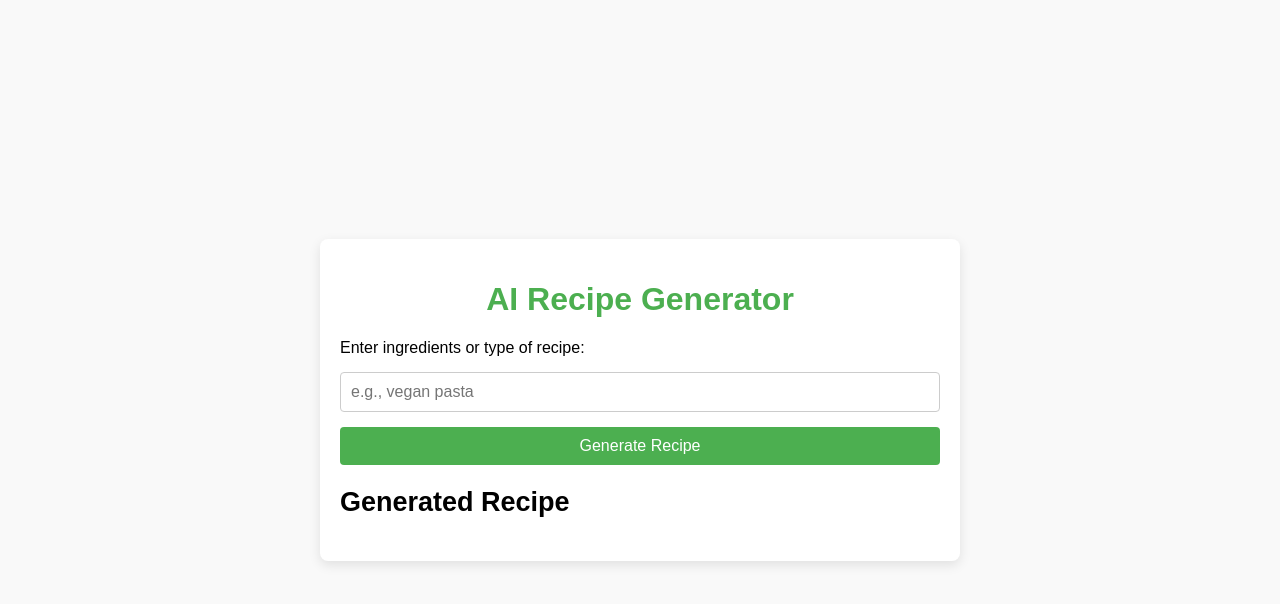
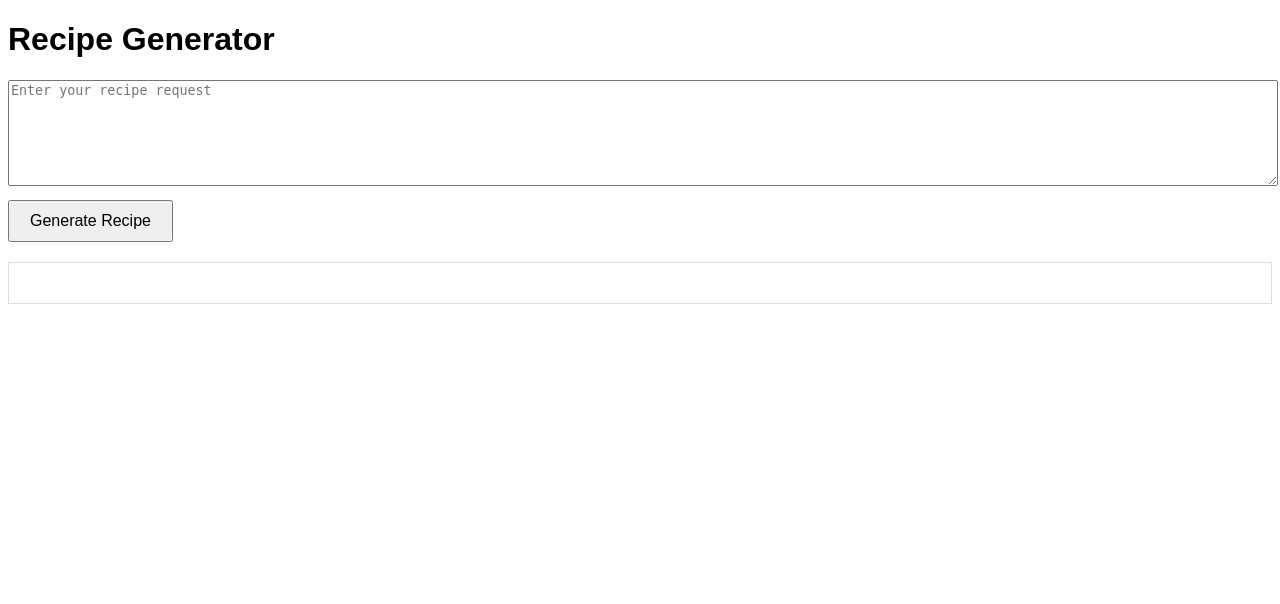
Before and after one commit to naganjaneyuluG/ecommerce-app, a Flask app: page / in a window 1280 px wide. Shown: the top 604 px of the page. Run offline with Flask 3, Linux system fonts and the light colour scheme.

Commit message:
Update index.html

```diff
--- a/templates/index.html
+++ b/templates/index.html
@@ -4,36 +4,42 @@
     <meta charset="UTF-8">
     <meta name="viewport" content="width=device-width, initial-scale=1.0">
     <title>Recipe Generator</title>
-  <link rel="stylesheet" href="/static/styles.css">
+    <!-- Link to marked.js CDN for rendering markdown -->
+    <script src="https://cdn.jsdelivr.net/npm/marked/marked.min.js"></script>
+    <style>
+        body { font-family: Arial, sans-serif; }
+        #output { border: 1px solid #ddd; padding: 20px; margin-top: 20px; }
+        textarea { width: 100%; height: 100px; }
+        button { margin-top: 10px; padding: 10px 20px; font-size: 16px; }
+    </style>
 </head>
 <body>
-  <div class="container">
-    <h1>AI Recipe Generator</h1>
-    <form id="recipeForm">
-      <label for="input">Enter ingredients or type of recipe:</label>
-      <input type="text" id="input" name="input" placeholder="e.g., vegan pasta" required>
-      <button type="submit">Generate Recipe</button>
-    </form>
-    <div id="output">
-      <h2>Generated Recipe</h2>
-      <p id="recipeText"></p>
-    </div>
-  </div>
+    <h1>Recipe Generator</h1>
+    <textarea id="userInput" placeholder="Enter your recipe request"></textarea>
+    <button onclick="generateRecipe()">Generate Recipe</button>
+    <div id="output"></div>
+
     <script>
-    document.getElementById("recipeForm").addEventListener("submit", async function(event) {
-      event.preventDefault();
-      const userInput = document.getElementById("input").value;
-
-      const response = await fetch("/generate-recipe", {
-        method: "POST",
+        async function generateRecipe() {
+            const userInput = document.getElementById('userInput').value;
+            const response = await fetch('/generate-recipe', {
+                method: 'POST',
                 headers: {
-          "Content-Type": "application/json"
+                    'Content-Type': 'application/json'
                 },
                 body: JSON.stringify({ user_input: userInput })
             });
+
+            if (response.ok) {
                 const data = await response.json();
-      document.getElementById("recipeText").innerText = data.recipe;
-    });
+
+                // Convert markdown content to HTML and display it
+                const markdownContent = data.recipe;
+                document.getElementById('output').innerHTML = marked.parse(markdownContent);
+            } else {
+                document.getElementById('output').innerHTML = "<p>Error generating recipe. Please try again.</p>";
+            }
+        }
     </script>
 </body>
 </html>
```
Lines whose indentation alone changed are shown as unchanged.
